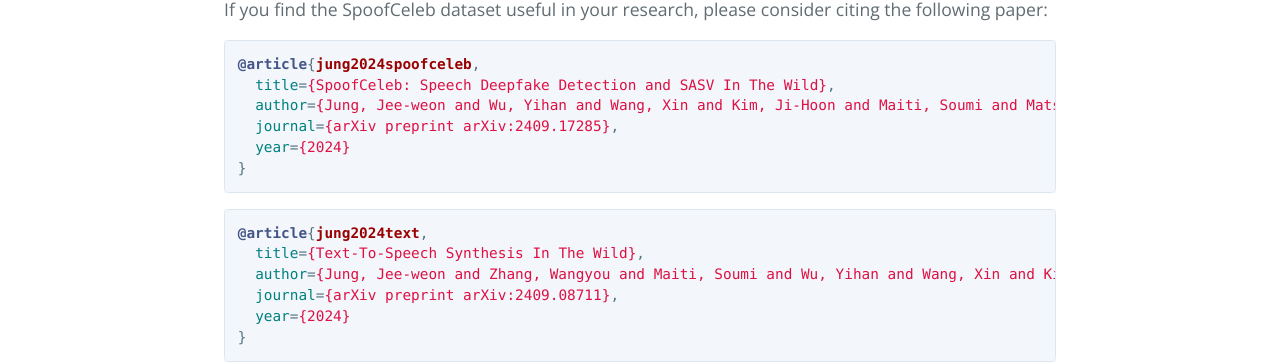
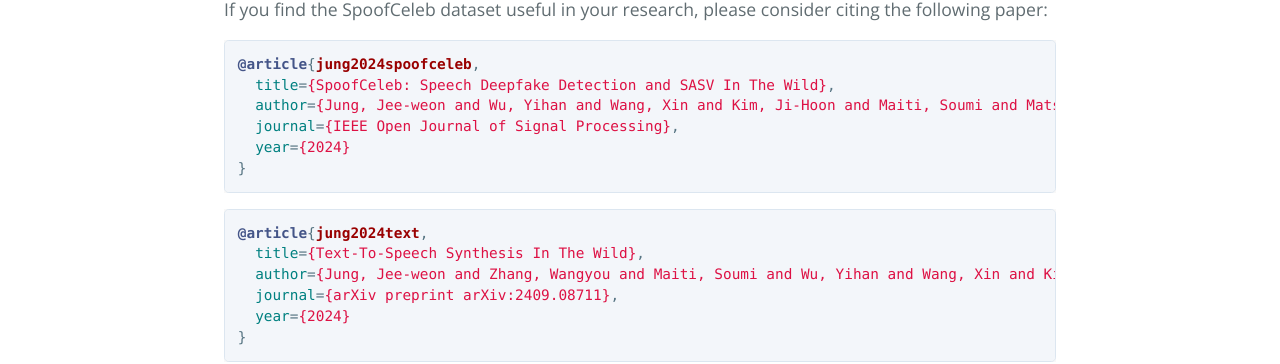
Before and after one commit to Jungjee/spoofceleb, a Jekyll site: the page built from index.md, in a window 1280 px wide. Shown: the part 1286-1650 px from the top of the page. Built offline with Jekyll 4.4.1, drawn with Linux system fonts in a browser that asks for light colours.

Commit message:
update bibtex & paper link

````diff
--- a/_layouts/default.html
+++ b/_layouts/default.html
@@ -22,7 +22,7 @@
         <a href="{{ site.github.repository_url }}" class="btn">View on GitHub</a>
       {% endif %} -->
       {% if site.show_downloads %}
-        <a href="https://arxiv.org/abs/2409.17285" class="btn">Paper</a>
+        <a href="https://doi.org/10.1109/OJSP.2025.3529377" class="btn">Paper</a>
         <a href="https://huggingface.co/datasets/jungjee/spoofceleb" class="btn">Data</a>
       {% endif %}
     </header>
--- a/index.md
+++ b/index.md
@@ -30,7 +30,7 @@ If you find the SpoofCeleb dataset useful in your research, please consider citi
 @article{jung2024spoofceleb,
   title={SpoofCeleb: Speech Deepfake Detection and SASV In The Wild},
   author={Jung, Jee-weon and Wu, Yihan and Wang, Xin and Kim, Ji-Hoon and Maiti, Soumi and Matsunaga, Yuta and Shim, Hye-jin and Tian, Jinchuan and Evans, Nicholas and Chung, Joon Son and others},
-  journal={arXiv preprint arXiv:2409.17285},
+  journal={IEEE Open Journal of Signal Processing},
   year={2024}
 }
 ```
````
